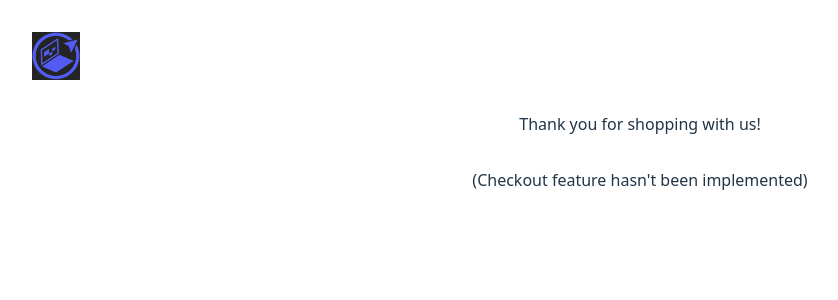
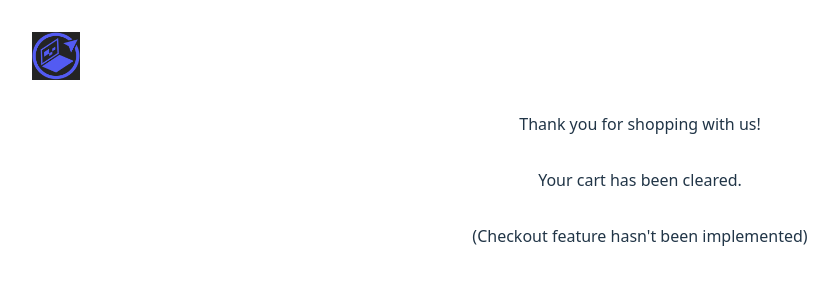
Before and after one commit to crL96/shopping-cart, a React (Vite) app: page /checkout in a window 1280 px wide. Shown: the top 300 px of the page, without its empty margins (0-838 px from the left). Built offline with nearby package versions, Linux system fonts and the light colour scheme.

Commit message:
Checkout button to clear cart

```diff
--- a/src/components/cart/Cart.jsx
+++ b/src/components/cart/Cart.jsx
@@ -46,16 +46,17 @@ function Cart() {
                 deleteFromCart={deleteFromCart}
                 setCartItemQuantity={setCartItemQuantity}
             />
-            <OrderSummary cart={cart} />
+            <OrderSummary cart={cart} setCart={setCart} />
         </div>
     );
 }
 
-function OrderSummary({ cart }) {
+function OrderSummary({ cart, setCart }) {
     const navigate = useNavigate();
 
     function handleCheckout() {
         navigate("/checkout");
+        setCart([]);
     }
 
     let orderTotal = 0;
--- a/src/components/checkOutPage/CheckOutPage.jsx
+++ b/src/components/checkOutPage/CheckOutPage.jsx
@@ -4,6 +4,7 @@ function CheckOutPage() {
     return (
         <div>
             <p>Thank you for shopping with us!</p>
+            <p>Your cart has been cleared.</p>
             <p>(Checkout feature hasn't been implemented)</p>
             <Link to="/shop">Back to the store</Link>
         </div>
```
